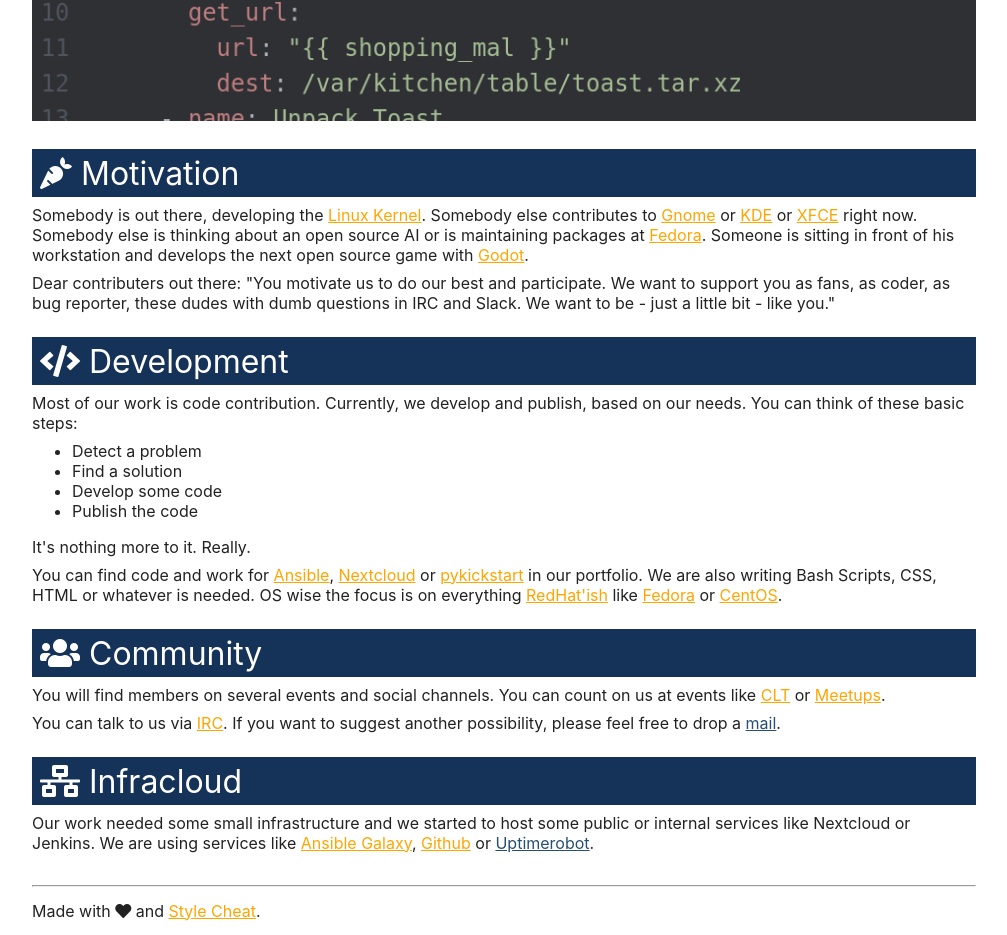
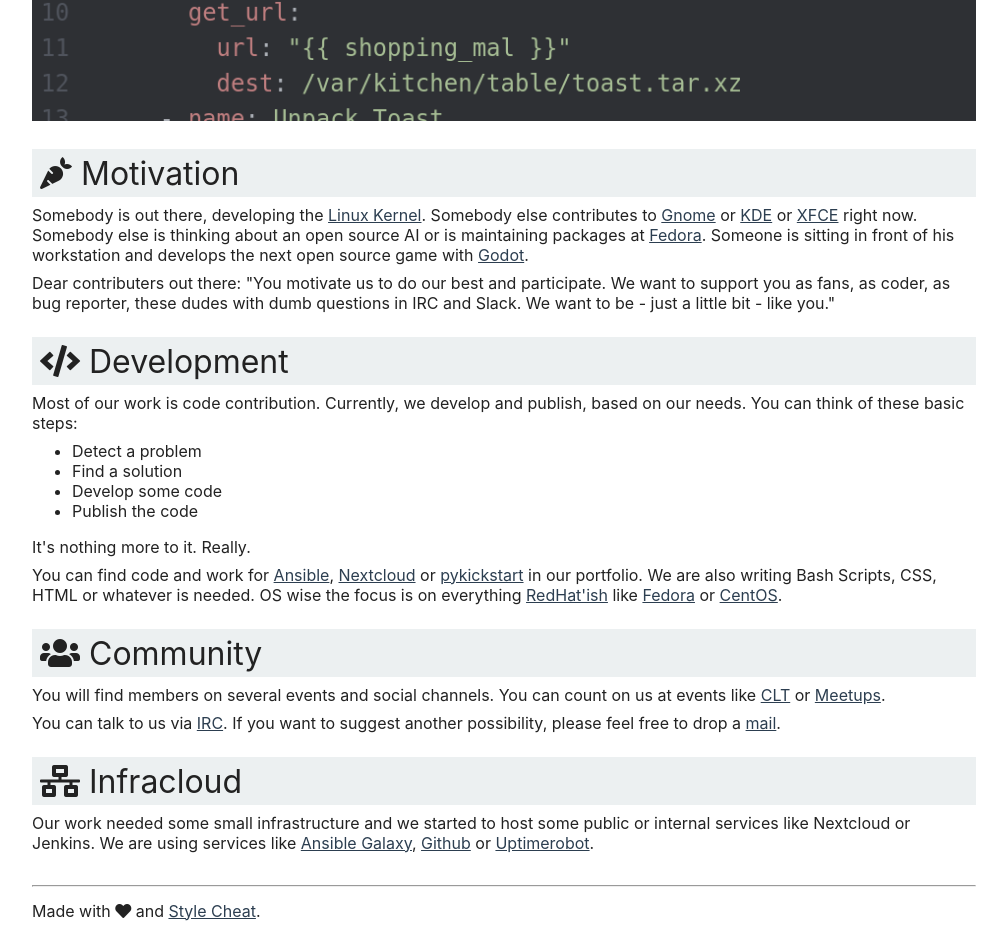
Before and after one commit to while-true-do/website, a plain HTML site: page index.html in a window 1280 px wide. Shown: the part 410-1345 px from the top of the page, without its empty margins (136-1143 px from the left). Drawn offline with Linux system fonts and the light colour scheme.

Commit message:
Update: colors, README

```diff
--- a/css/main.css
+++ b/css/main.css
@@ -5,15 +5,21 @@
   margin-bottom: 1.5rem;
   margin-top: 1.5rem;
 }
+/* Colors:
+#27ae60
+#2ecc71
+#ecf0f1
+#2c3e50
+*/
 a{
-  color: #264F73;
+  color: #2c3e50;
 }
-a[href*="//"]:not([href*="while-true-do.io"]) {
+a[href*="//"]:not([href="while-true-do.io"]) {
     /* external link styles, use :before or :after if you want! */
-    color: orange;
+    color: #2c3e50;
 }
 #header{
-  background-color: #153259;
+  background-color: #27ae60;
   color: #fff;
 }
 #navigation{
@@ -29,30 +35,6 @@
   color: #fff;
   text-decoration: none;
 }
-#motivation h1{
-  padding-left: .5rem;
-  display: block;
-  background-color: #153259;
-  color: #fff;
-}
-#development h1{
-  padding-left: .5rem;
-  display: block;
-  background-color: #153259;
-  color: #fff;
-}
-#community h1{
-  padding-left: .5rem;
-  display: block;
-  color: #fff;
-  background: #153259;
-}
-#infracloud h1{
-  padding-left: .5rem;
-  display: block;
-  color: #fff;
-  background-color: #153259;
-}
 .left{
   float: left;
   display: inline-block;
@@ -65,3 +47,9 @@
   width: 100%;
   height: auto;
 }
+.section-title{
+  background-color: #ecf0f1;
+  display: block;
+  padding-left: .5rem;
+  padding-right: .5rem;
+}
--- a/index.html
+++ b/index.html
@@ -41,7 +41,7 @@
     </section>
 
     <section id="motivation">
-      <h1><i class="fas fa-carrot"></i> Motivation</h1>
+      <h1 class="section-title"><i class="fas fa-carrot"></i> Motivation</h1>
       <p>Somebody is out there, developing the
         <a href="https://www.kernel.org/" target="_blank">Linux Kernel</a>.
         Somebody else contributes to <a href="https://www.gnome.org" target="_blank">Gnome</a> or
@@ -60,7 +60,7 @@
     </section> <!-- /#motivation -->
 
     <section id="development">
-      <h1><i class="fas fa-code"></i> Development</h1>
+      <h1 class="section-title"><i class="fas fa-code"></i> Development</h1>
       <p>Most of our work is code contribution. Currently, we develop and publish,
         based on our needs. You can think of these basic steps:
       </p>
@@ -84,7 +84,7 @@
     </section> <!-- /#development -->
 
     <section id="community">
-      <h1><i class="fas fa-users"></i> Community</h1>
+      <h1 class="section-title"><i class="fas fa-users"></i> Community</h1>
       <p>You will find members on several events and social channels. You can count
         on us at events like <a href="https://chemnitzer.linux-tage.de" target="_blank">CLT</a>
         or <a href="https://www.meetup.com" target="_blank">Meetups</a>.
@@ -98,7 +98,7 @@
     </section> <!-- /#community -->
 
     <section id="infracloud">
-      <h1><i class="fas fa-network-wired"></i> Infracloud</h1>
+      <h1 class="section-title"><i class="fas fa-network-wired"></i> Infracloud</h1>
       <p>Our work needed some small infrastructure and we started to host some
         public or internal services like Nextcloud or Jenkins. We are using services
         like <a href="https://galaxy.ansible.com/while_true_do" target="_blank">Ansible Galaxy</a>,
```
Also changed, not shown: 1 other file.
